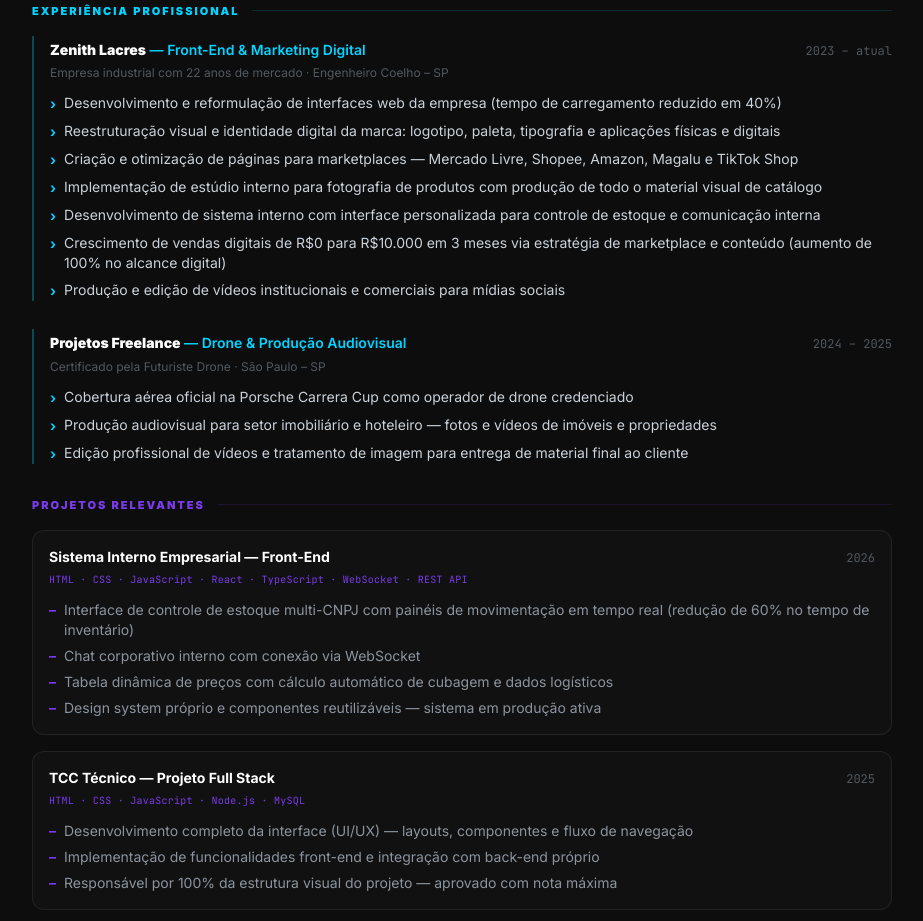
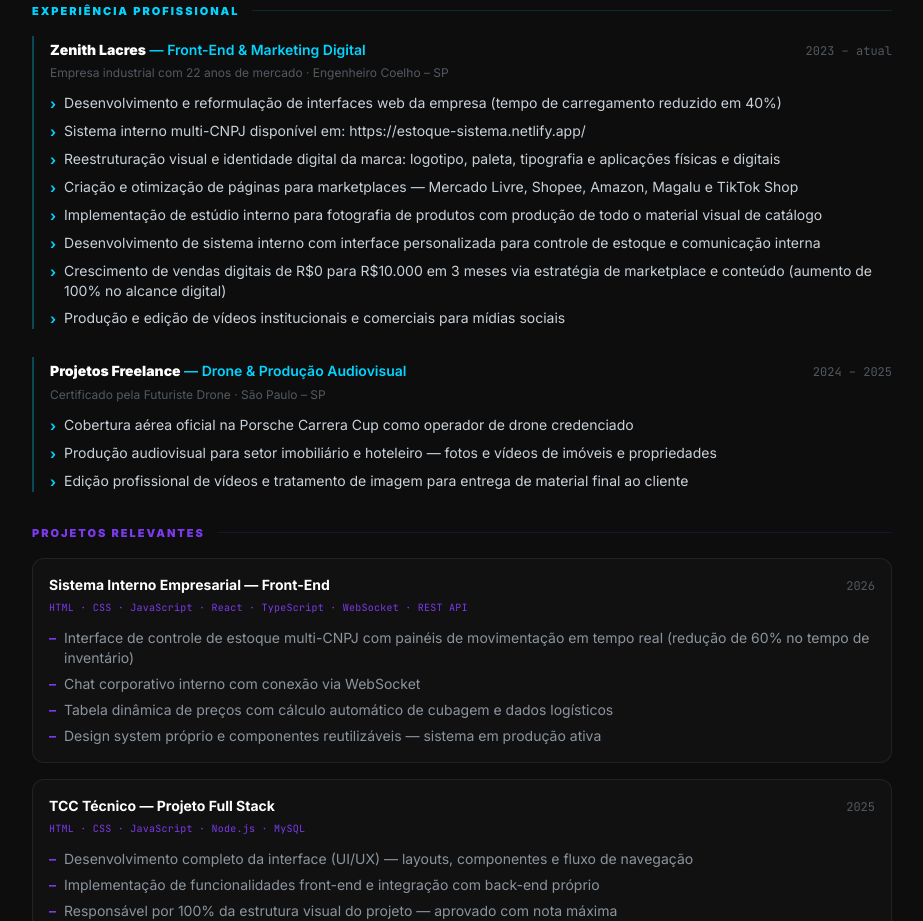
Before and after one commit to BenjaminCoder0814/portifolio, a Next.js app: page /curriculo in a window 1280 px wide. Shown: the part 1000-1921 px from the top of the page, without its empty margins (178-1101 px from the left). Built offline with nearby package versions, Linux system fonts and the light colour scheme.

Commit message:
Adiciona link do sistema Zenith na experiência profissional

```diff
--- a/src/app/curriculo/page.tsx
+++ b/src/app/curriculo/page.tsx
@@ -38,6 +38,7 @@ const t = {
         sub: "Empresa industrial com 22 anos de mercado · Engenheiro Coelho – SP",
         bullets: [
           "Desenvolvimento e reformulação de interfaces web da empresa (tempo de carregamento reduzido em 40%)",
+          "Sistema interno multi-CNPJ disponível em: https://estoque-sistema.netlify.app/",
           "Reestruturação visual e identidade digital da marca: logotipo, paleta, tipografia e aplicações físicas e digitais",
           "Criação e otimização de páginas para marketplaces — Mercado Livre, Shopee, Amazon, Magalu e TikTok Shop",
           "Implementação de estúdio interno para fotografia de produtos com produção de todo o material visual de catálogo",
```
